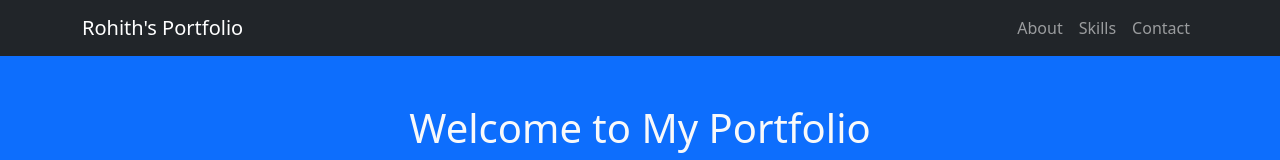
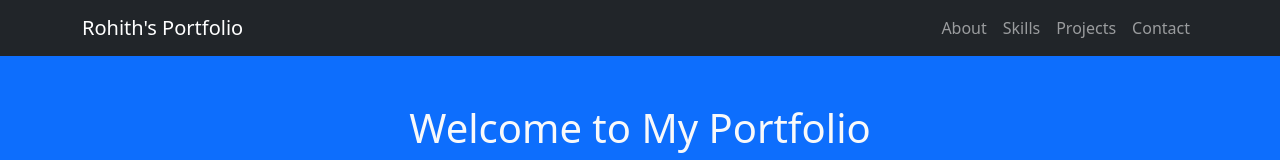
Before and after one commit to rohithvankadaru/Boot-Strap-Portfolio, a plain HTML site: page index.html in a window 1280 px wide. Shown: the top 160 px of the page. Drawn offline with nearby package versions, Linux system fonts and the light colour scheme.

Commit message:
added projests button in nav bar

```diff
--- a/index.html
+++ b/index.html
@@ -31,6 +31,9 @@
           </li>
           <li class="nav-item">
             <a class="nav-link" aria-current="page" href="#skill-section">Skills</a>
+          </li>
+          <li class="nav-item">
+            <a class="nav-link" aria-current="page" href="#project-section">Projects</a>
           </li>
           <li class="nav-item">
             <a class="nav-link" href="#Contact-Section">Contact</a>
@@ -170,9 +173,7 @@
         </div>
         <div class="col-lg-4 col-md-6 col-sm-12 mt-3">
           <div class="card">
-            <img
-              src="./logos/zomato-blinkit...avif"
-              class="card-img-top" alt="BlinkIt-image">
+            <img src="./logos/zomato-blinkit...avif" class="card-img-top" alt="BlinkIt-image">
             <div class="card-body">
               <h5 class="card-title">BlinkIt Clone</h5>
               <p class="card-text">Experience the allure of our 'Blinking Clone' static webpage project. Crafted with
```
